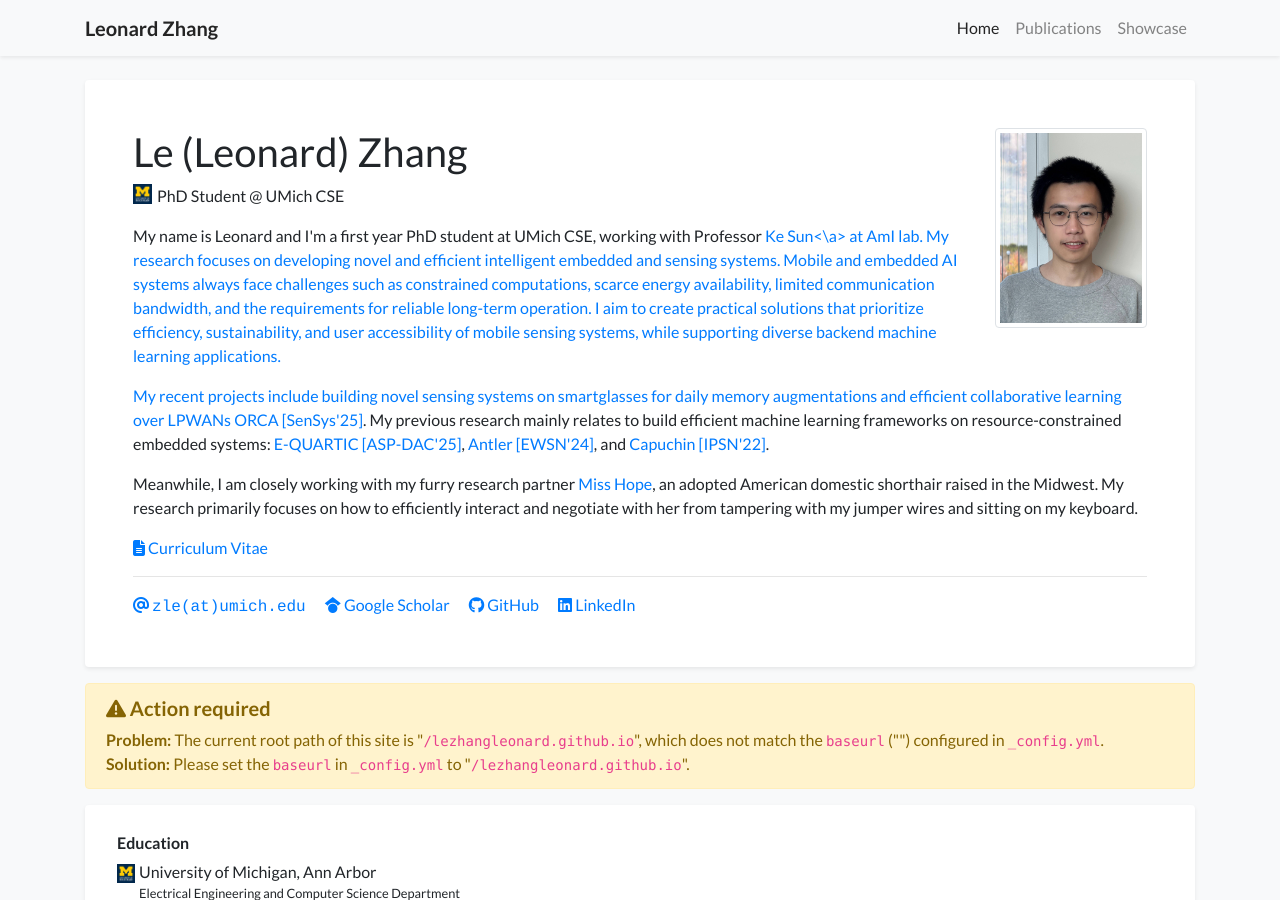
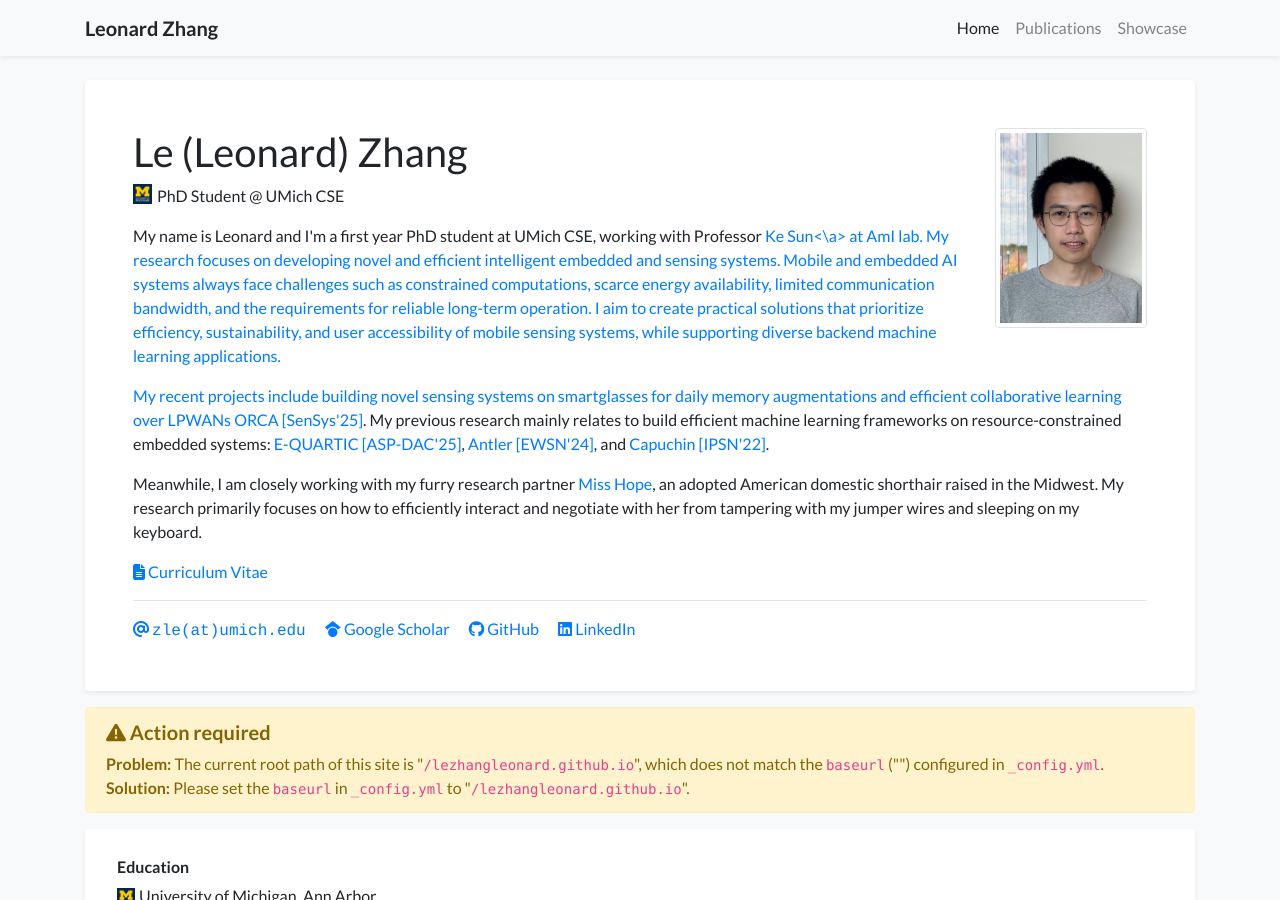
Before and after one commit to lezhangleonard/lezhangleonard.github.io, a Jekyll site: the page built from index.html, in a window 1280 px wide and 900 px high. Built offline with Jekyll 4.4.1, drawn with Linux system fonts in a browser that asks for light colours; nearby versions of some CDN libraries; a style sheet for code colours, icons or effects is not loaded.

Commit message:
Update description of research partner's behavior

```diff
--- a/_data/profile.yml
+++ b/_data/profile.yml
@@ -31,7 +31,7 @@ short_bio: >-
 
   <p>
     Meanwhile, I am closely working with my furry research partner <a href="./showcase">Miss Hope</a>, an adopted American domestic shorthair raised in the Midwest.
-    My research primarily focuses on how to efficiently interact and negotiate with her from tampering with my jumper wires and sitting on my keyboard.
+    My research primarily focuses on how to efficiently interact and negotiate with her from tampering with my jumper wires and sleeping on my keyboard.
   </p>
 
 portrait_url: /assets/images/photos/portrait.jpg
```
